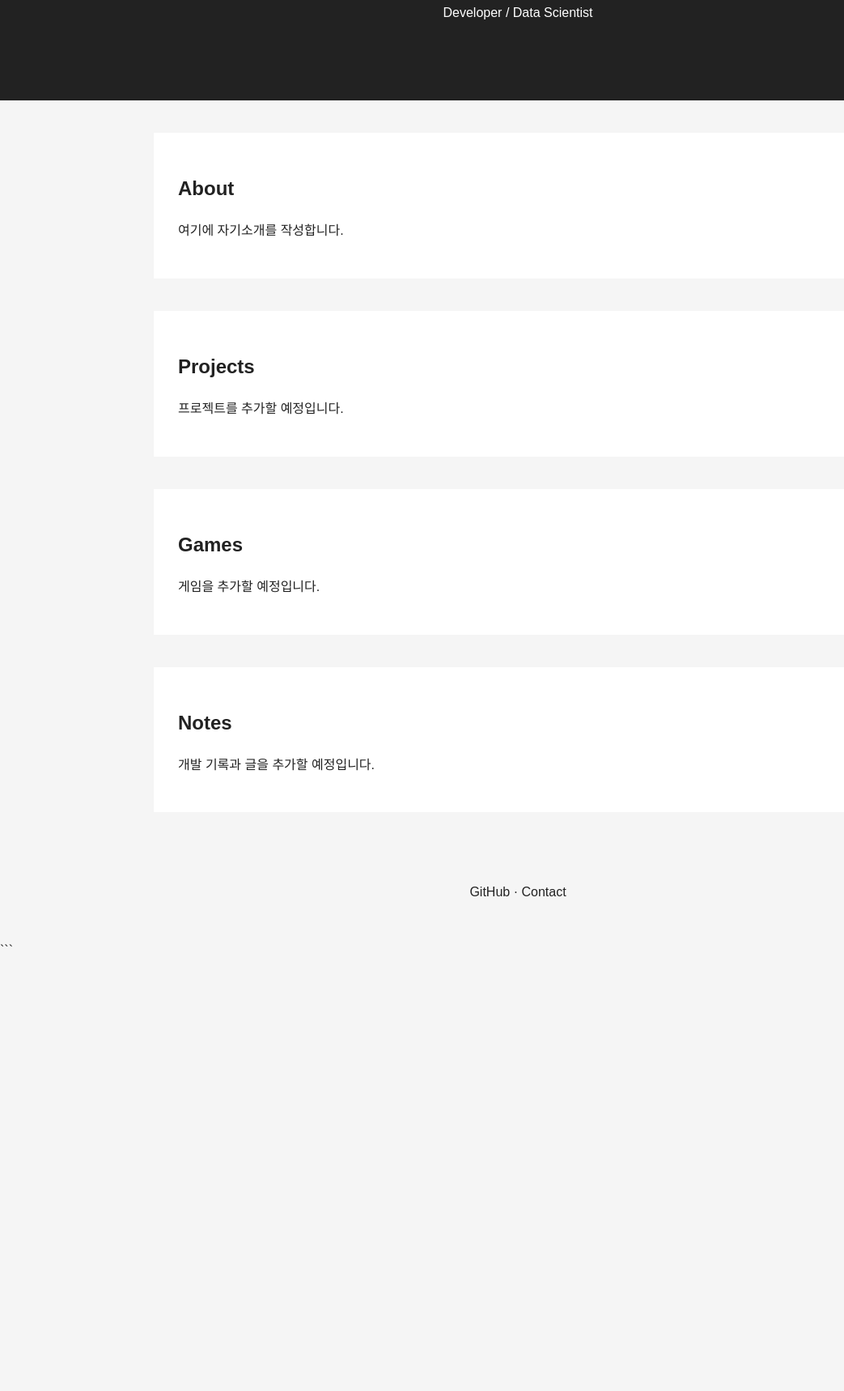
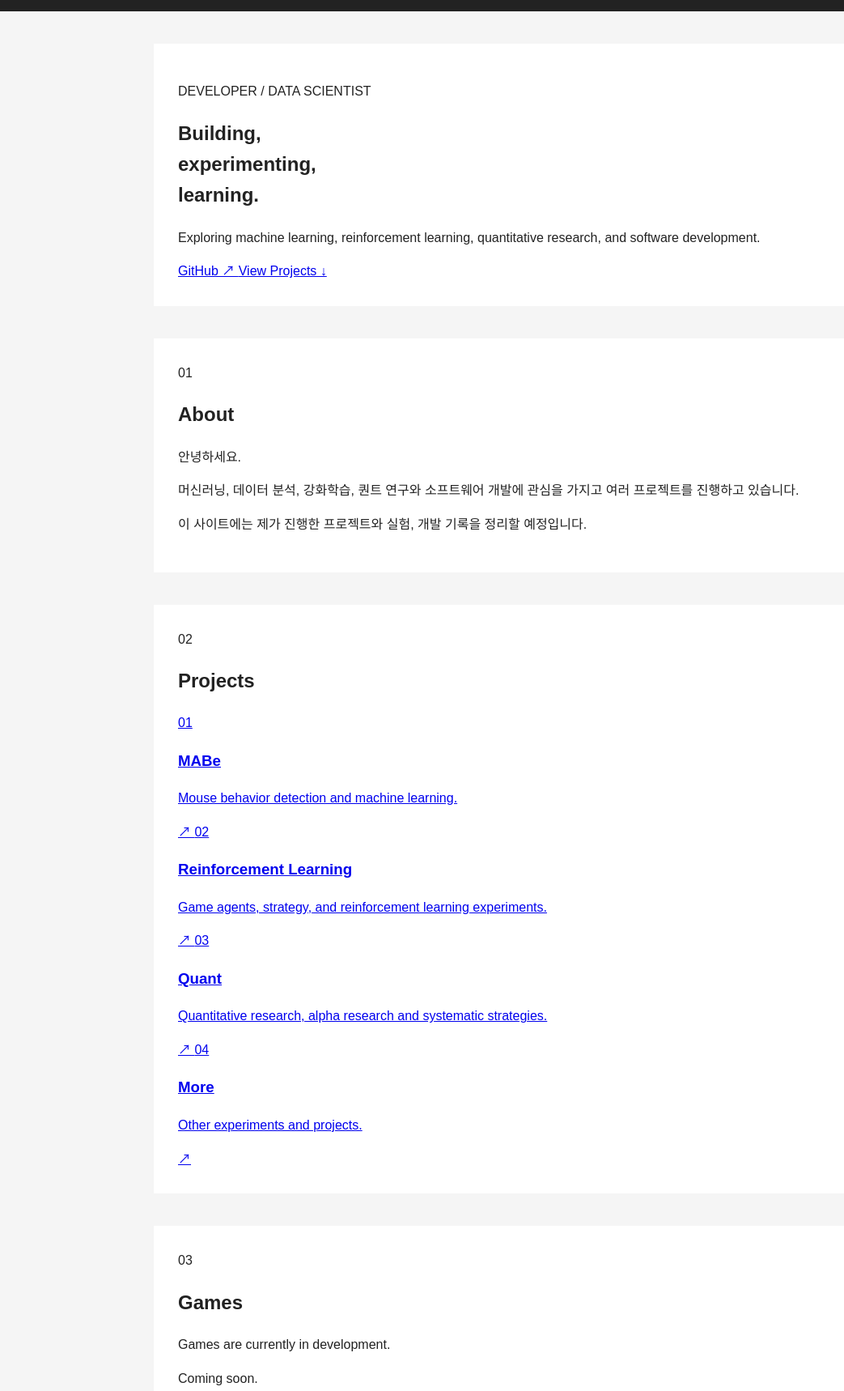
Before and after one commit to exercise040/exercise040.github.io, a plain HTML site: page index.html in a window 1280 px wide. Shown: the part 197-1915 px from the top of the page at 81% size, without its empty margins (0-1043 px from the left). Before the commit the page ends 1384 px from the top, so only its background shows below. Drawn offline with Linux system fonts and the light colour scheme.

Commit message:
Update index.html structure and content

````diff
--- a/index.html
+++ b/index.html
@@ -1,45 +1,218 @@
-```html
 <!DOCTYPE html>
 <html lang="ko">
 <head>
     <meta charset="UTF-8">
     <meta name="viewport" content="width=device-width, initial-scale=1.0">
-    <title>My Website</title>
+
+    <title>Exercise040</title>
+
     <link rel="stylesheet" href="style.css">
 </head>
+
 <body>
 
-    <header>
-        <h1>YOUR NAME</h1>
-        <p>Developer / Data Scientist</p>
+    <header class="header">
+        <nav class="nav">
+            <a href="#" class="logo">exercise040</a>
+
+            <div class="nav-links">
+                <a href="#about">About</a>
+                <a href="#projects">Projects</a>
+                <a href="#games">Games</a>
+                <a href="#notes">Notes</a>
+            </div>
+        </nav>
     </header>
 
+
     <main>
-        <section>
-            <h2>About</h2>
-            <p>여기에 자기소개를 작성합니다.</p>
+
+        <!-- Hero -->
+        <section class="hero">
+            <p class="eyebrow">DEVELOPER / DATA SCIENTIST</p>
+
+            <h1>
+                Building,<br>
+                experimenting,<br>
+                learning.
+            </h1>
+
+            <p class="hero-description">
+                Exploring machine learning, reinforcement learning,
+                quantitative research, and software development.
+            </p>
+
+            <div class="hero-links">
+                <a href="https://github.com/exercise040" target="_blank">
+                    GitHub ↗
+                </a>
+
+                <a href="#projects">
+                    View Projects ↓
+                </a>
+            </div>
         </section>
 
-        <section>
-            <h2>Projects</h2>
-            <p>프로젝트를 추가할 예정입니다.</p>
+
+        <!-- About -->
+        <section id="about" class="section">
+
+            <div class="section-title">
+                <span>01</span>
+                <h2>About</h2>
+            </div>
+
+            <div class="section-content">
+                <p>
+                    안녕하세요.
+                </p>
+
+                <p>
+                    머신러닝, 데이터 분석, 강화학습,
+                    퀀트 연구와 소프트웨어 개발에 관심을 가지고
+                    여러 프로젝트를 진행하고 있습니다.
+                </p>
+
+                <p>
+                    이 사이트에는 제가 진행한 프로젝트와
+                    실험, 개발 기록을 정리할 예정입니다.
+                </p>
+            </div>
+
         </section>
 
-        <section>
-            <h2>Games</h2>
-            <p>게임을 추가할 예정입니다.</p>
+
+        <!-- Projects -->
+        <section id="projects" class="section">
+
+            <div class="section-title">
+                <span>02</span>
+                <h2>Projects</h2>
+            </div>
+
+            <div class="project-grid">
+
+                <a href="#" class="project-card">
+                    <span class="project-number">01</span>
+
+                    <h3>MABe</h3>
+
+                    <p>
+                        Mouse behavior detection
+                        and machine learning.
+                    </p>
+
+                    <span class="project-arrow">↗</span>
+                </a>
+
+
+                <a href="#" class="project-card">
+                    <span class="project-number">02</span>
+
+                    <h3>Reinforcement Learning</h3>
+
+                    <p>
+                        Game agents, strategy,
+                        and reinforcement learning experiments.
+                    </p>
+
+                    <span class="project-arrow">↗</span>
+                </a>
+
+
+                <a href="#" class="project-card">
+                    <span class="project-number">03</span>
+
+                    <h3>Quant</h3>
+
+                    <p>
+                        Quantitative research,
+                        alpha research and systematic strategies.
+                    </p>
+
+                    <span class="project-arrow">↗</span>
+                </a>
+
+
+                <a href="#" class="project-card">
+                    <span class="project-number">04</span>
+
+                    <h3>More</h3>
+
+                    <p>
+                        Other experiments and projects.
+                    </p>
+
+                    <span class="project-arrow">↗</span>
+                </a>
+
+            </div>
+
         </section>
 
-        <section>
-            <h2>Notes</h2>
-            <p>개발 기록과 글을 추가할 예정입니다.</p>
+
+        <!-- Games -->
+        <section id="games" class="section">
+
+            <div class="section-title">
+                <span>03</span>
+                <h2>Games</h2>
+            </div>
+
+            <div class="empty-section">
+                <p>
+                    Games are currently in development.
+                </p>
+
+                <span>Coming soon.</span>
+            </div>
+
         </section>
+
+
+        <!-- Notes -->
+        <section id="notes" class="section">
+
+            <div class="section-title">
+                <span>04</span>
+                <h2>Notes</h2>
+            </div>
+
+            <div class="empty-section">
+                <p>
+                    Development notes, experiments,
+                    and things I learn.
+                </p>
+
+                <span>Coming soon.</span>
+            </div>
+
+        </section>
+
     </main>
 
-    <footer>
-        <p>GitHub · Contact</p>
+
+    <footer class="footer">
+
+        <div>
+            <strong>exercise040</strong>
+        </div>
+
+        <div class="footer-links">
+            <a href="https://github.com/exercise040" target="_blank">
+                GitHub
+            </a>
+
+            <a href="mailto:your-email@example.com">
+                Contact
+            </a>
+        </div>
+
+        <p>
+            © 2026 exercise040
+        </p>
+
     </footer>
 
 </body>
 </html>
-```
````
